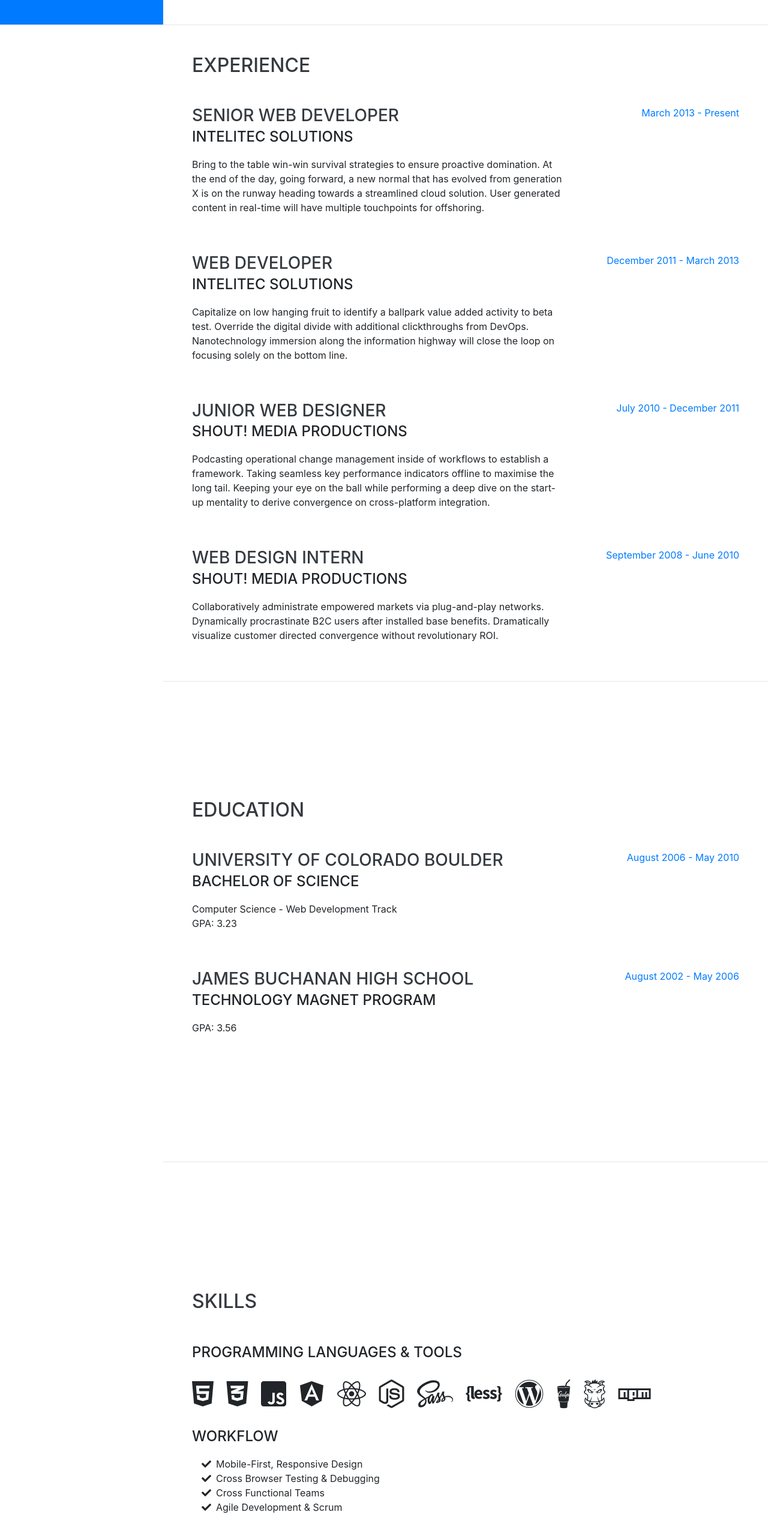
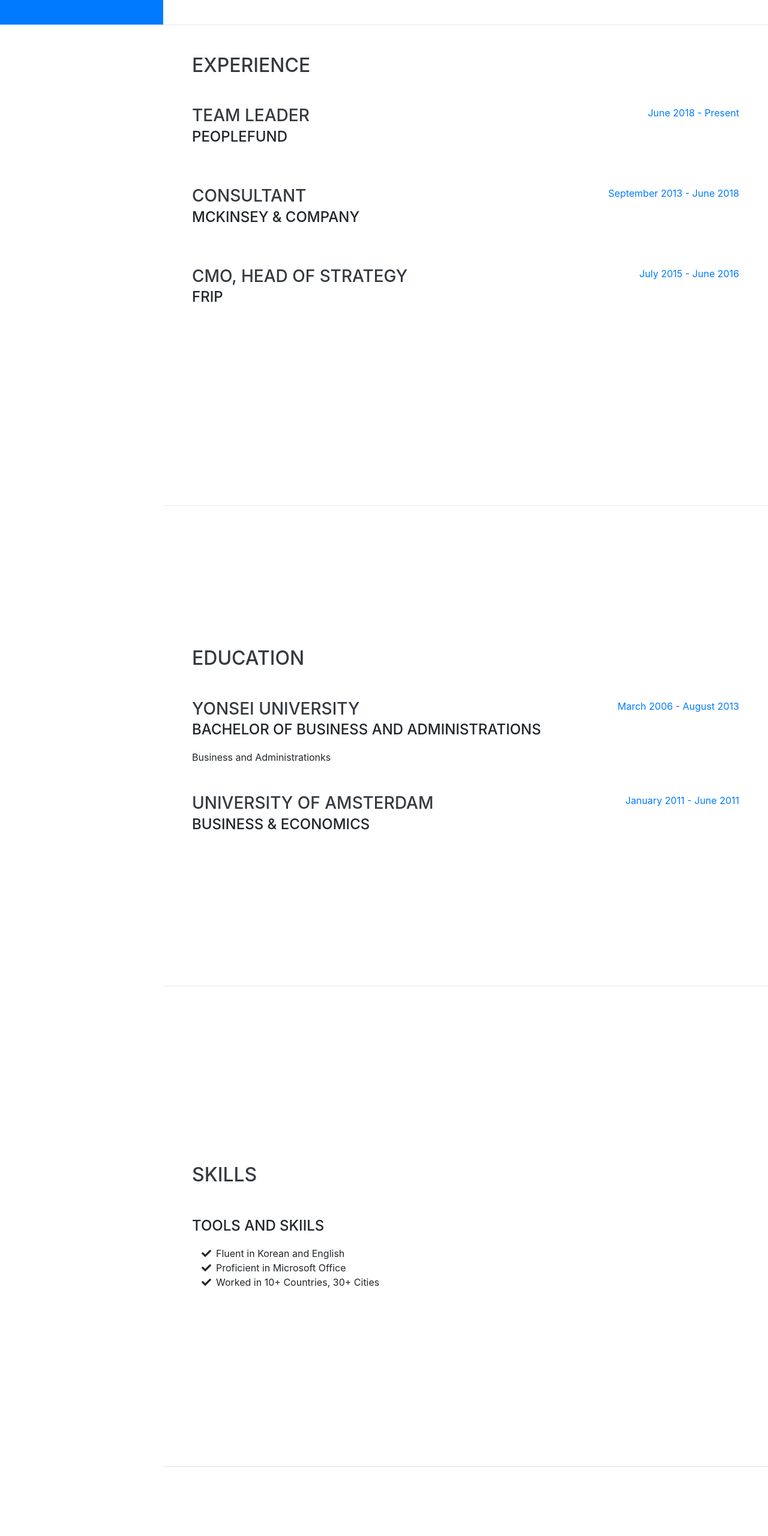
Before and after one commit to Kyungjaemin7/kyungjaemin7.github.io, a website with bundled scripts: page index.html in a window 1280 px wide. Shown: the part 759-3319 px from the top of the page at 60% size. Built offline with nearby package versions, Linux system fonts and the light colour scheme; a web font is replaced by a local one.

Commit message:
Kyungjae Min2

```diff
--- a/index.html
+++ b/index.html
@@ -95,48 +95,33 @@
 
         <div class="resume-item d-flex flex-column flex-md-row justify-content-between mb-5">
           <div class="resume-content">
-            <h3 class="mb-0">Senior Web Developer</h3>
-            <div class="subheading mb-3">Intelitec Solutions</div>
-            <p>Bring to the table win-win survival strategies to ensure proactive domination. At the end of the day, going forward, a new normal that has evolved from generation X is on the runway heading towards a streamlined cloud solution. User generated content in real-time will have multiple touchpoints for offshoring.</p>
+            <h3 class="mb-0">Team leader</h3>
+            <div class="subheading mb-3">Peoplefund</div>
           </div>
           <div class="resume-date text-md-right">
-            <span class="text-primary">March 2013 - Present</span>
+            <span class="text-primary">June 2018 - Present</span>
           </div>
         </div>
 
         <div class="resume-item d-flex flex-column flex-md-row justify-content-between mb-5">
           <div class="resume-content">
-            <h3 class="mb-0">Web Developer</h3>
-            <div class="subheading mb-3">Intelitec Solutions</div>
-            <p>Capitalize on low hanging fruit to identify a ballpark value added activity to beta test. Override the digital divide with additional clickthroughs from DevOps. Nanotechnology immersion along the information highway will close the loop on focusing solely on the bottom line.</p>
+            <h3 class="mb-0">Consultant</h3>
+            <div class="subheading mb-3">McKinsey & Company</div>
           </div>
           <div class="resume-date text-md-right">
-            <span class="text-primary">December 2011 - March 2013</span>
+            <span class="text-primary">September 2013 - June 2018</span>
           </div>
         </div>
 
         <div class="resume-item d-flex flex-column flex-md-row justify-content-between mb-5">
           <div class="resume-content">
-            <h3 class="mb-0">Junior Web Designer</h3>
-            <div class="subheading mb-3">Shout! Media Productions</div>
-            <p>Podcasting operational change management inside of workflows to establish a framework. Taking seamless key performance indicators offline to maximise the long tail. Keeping your eye on the ball while performing a deep dive on the start-up mentality to derive convergence on cross-platform integration.</p>
+            <h3 class="mb-0">CMO, Head of Strategy</h3>
+            <div class="subheading mb-3">Frip</div>
           </div>
           <div class="resume-date text-md-right">
-            <span class="text-primary">July 2010 - December 2011</span>
+            <span class="text-primary">July 2015 - June 2016</span>
           </div>
         </div>
-
-        <div class="resume-item d-flex flex-column flex-md-row justify-content-between">
-          <div class="resume-content">
-            <h3 class="mb-0">Web Design Intern</h3>
-            <div class="subheading mb-3">Shout! Media Productions</div>
-            <p>Collaboratively administrate empowered markets via plug-and-play networks. Dynamically procrastinate B2C users after installed base benefits. Dramatically visualize customer directed convergence without revolutionary ROI.</p>
-          </div>
-          <div class="resume-date text-md-right">
-            <span class="text-primary">September 2008 - June 2010</span>
-          </div>
-        </div>
-
       </div>
 
     </section>
@@ -149,24 +134,22 @@
 
         <div class="resume-item d-flex flex-column flex-md-row justify-content-between mb-5">
           <div class="resume-content">
-            <h3 class="mb-0">University of Colorado Boulder</h3>
-            <div class="subheading mb-3">Bachelor of Science</div>
-            <div>Computer Science - Web Development Track</div>
-            <p>GPA: 3.23</p>
+            <h3 class="mb-0">Yonsei University</h3>
+            <div class="subheading mb-3">Bachelor of Business and Administrations</div>
+            <div>Business and Administrationks</div>
           </div>
           <div class="resume-date text-md-right">
-            <span class="text-primary">August 2006 - May 2010</span>
+            <span class="text-primary">March 2006 - August 2013</span>
           </div>
         </div>
 
         <div class="resume-item d-flex flex-column flex-md-row justify-content-between">
           <div class="resume-content">
-            <h3 class="mb-0">James Buchanan High School</h3>
-            <div class="subheading mb-3">Technology Magnet Program</div>
-            <p>GPA: 3.56</p>
+            <h3 class="mb-0">University of Amsterdam</h3>
+            <div class="subheading mb-3">Business & Economics</div>
           </div>
           <div class="resume-date text-md-right">
-            <span class="text-primary">August 2002 - May 2006</span>
+            <span class="text-primary">January 2011 - June 2011</span>
           </div>
         </div>
 
@@ -179,60 +162,18 @@
       <div class="w-100">
         <h2 class="mb-5">Skills</h2>
 
-        <div class="subheading mb-3">Programming Languages &amp; Tools</div>
-        <ul class="list-inline dev-icons">
-          <li class="list-inline-item">
-            <i class="fab fa-html5"></i>
-          </li>
-          <li class="list-inline-item">
-            <i class="fab fa-css3-alt"></i>
-          </li>
-          <li class="list-inline-item">
-            <i class="fab fa-js-square"></i>
-          </li>
-          <li class="list-inline-item">
-            <i class="fab fa-angular"></i>
-          </li>
-          <li class="list-inline-item">
-            <i class="fab fa-react"></i>
-          </li>
-          <li class="list-inline-item">
-            <i class="fab fa-node-js"></i>
-          </li>
-          <li class="list-inline-item">
-            <i class="fab fa-sass"></i>
-          </li>
-          <li class="list-inline-item">
-            <i class="fab fa-less"></i>
-          </li>
-          <li class="list-inline-item">
-            <i class="fab fa-wordpress"></i>
-          </li>
-          <li class="list-inline-item">
-            <i class="fab fa-gulp"></i>
-          </li>
-          <li class="list-inline-item">
-            <i class="fab fa-grunt"></i>
-          </li>
-          <li class="list-inline-item">
-            <i class="fab fa-npm"></i>
-          </li>
-        </ul>
 
-        <div class="subheading mb-3">Workflow</div>
+        <div class="subheading mb-3">Tools and skiils</div>
         <ul class="fa-ul mb-0">
           <li>
             <i class="fa-li fa fa-check"></i>
-            Mobile-First, Responsive Design</li>
+            Fluent in Korean and English</li>
           <li>
             <i class="fa-li fa fa-check"></i>
-            Cross Browser Testing &amp; Debugging</li>
+            Proficient in Microsoft Office</li>
           <li>
             <i class="fa-li fa fa-check"></i>
-            Cross Functional Teams</li>
-          <li>
-            <i class="fa-li fa fa-check"></i>
-            Agile Development &amp; Scrum</li>
+            Worked in 10+ Countries, 30+ Cities</li>
         </ul>
       </div>
     </section>
@@ -242,8 +183,7 @@
     <section class="resume-section p-3 p-lg-5 d-flex align-items-center" id="interests">
       <div class="w-100">
         <h2 class="mb-5">Interests</h2>
-        <p>Apart from being a web developer, I enjoy most of my time being outdoors. In the winter, I am an avid skier and novice ice climber. During the warmer months here in Colorado, I enjoy mountain biking, free climbing, and kayaking.</p>
-        <p class="mb-0">When forced indoors, I follow a number of sci-fi and fantasy genre movies and television shows, I am an aspiring chef, and I spend a large amount of my free time exploring the latest technology advancements in the front-end web development world.</p>
+        <p>5+ Sports (Running, Yoga, Tennis, Golf, Baseball and many others). Traveler(30+ Countries, 50+ Cities). Shopper, Party-lover and Fun-seeker. </p>
       </div>
     </section>
 
@@ -255,30 +195,10 @@
         <ul class="fa-ul mb-0">
           <li>
             <i class="fa-li fa fa-trophy text-warning"></i>
-            Google Analytics Certified Developer</li>
+            40 Minutes, Chosun 10K Marathon</li>
           <li>
             <i class="fa-li fa fa-trophy text-warning"></i>
-            Mobile Web Specialist - Google Certification</li>
-          <li>
-            <i class="fa-li fa fa-trophy text-warning"></i>
-            1<sup>st</sup>
-            Place - University of Colorado Boulder - Emerging Tech Competition 2009</li>
-          <li>
-            <i class="fa-li fa fa-trophy text-warning"></i>
-            1<sup>st</sup>
-            Place - University of Colorado Boulder - Adobe Creative Jam 2008 (UI Design Category)</li>
-          <li>
-            <i class="fa-li fa fa-trophy text-warning"></i>
-            2<sup>nd</sup>
-            Place - University of Colorado Boulder - Emerging Tech Competition 2008</li>
-          <li>
-            <i class="fa-li fa fa-trophy text-warning"></i>
-            1<sup>st</sup>
-            Place - James Buchanan High School - Hackathon 2006</li>
-          <li>
-            <i class="fa-li fa fa-trophy text-warning"></i>
-            3<sup>rd</sup>
-            Place - James Buchanan High School - Hackathon 2005</li>
+            42 Minutes, Choongang 10K Marathon</li>
         </ul>
       </div>
     </section>
```
